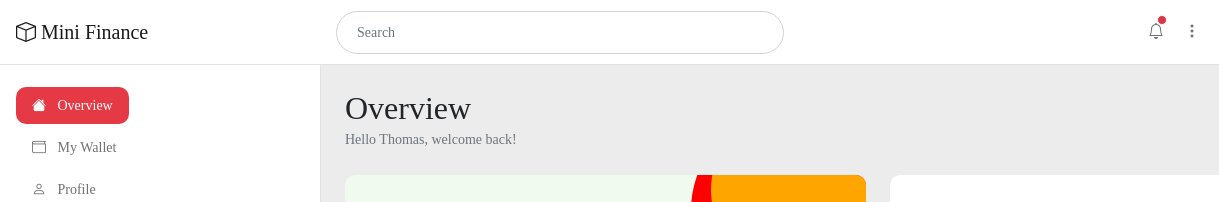
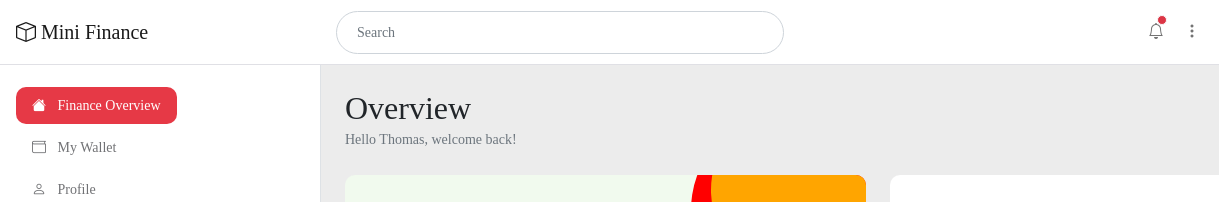
Before and after one commit to hemandevops/hemandevops.github.io, a plain HTML site: page index.html in a window 1280 px wide. Shown: the top 202 px of the page, 0-1219 px from the left. Drawn offline with Linux system fonts and the light colour scheme; a web font is replaced by a local one.

Commit message:
Update the Names

```diff
--- a/index.html
+++ b/index.html
@@ -220,7 +220,7 @@ Bootstrap 5 Dashboard Admin Template
                             <li class="nav-item">
                                 <a class="nav-link active" aria-current="page" href="index.html">
                                     <i class="bi-house-fill me-2"></i>
-                                    Overview
+                                    Finance Overview
                                 </a>
                             </li>
 
```
